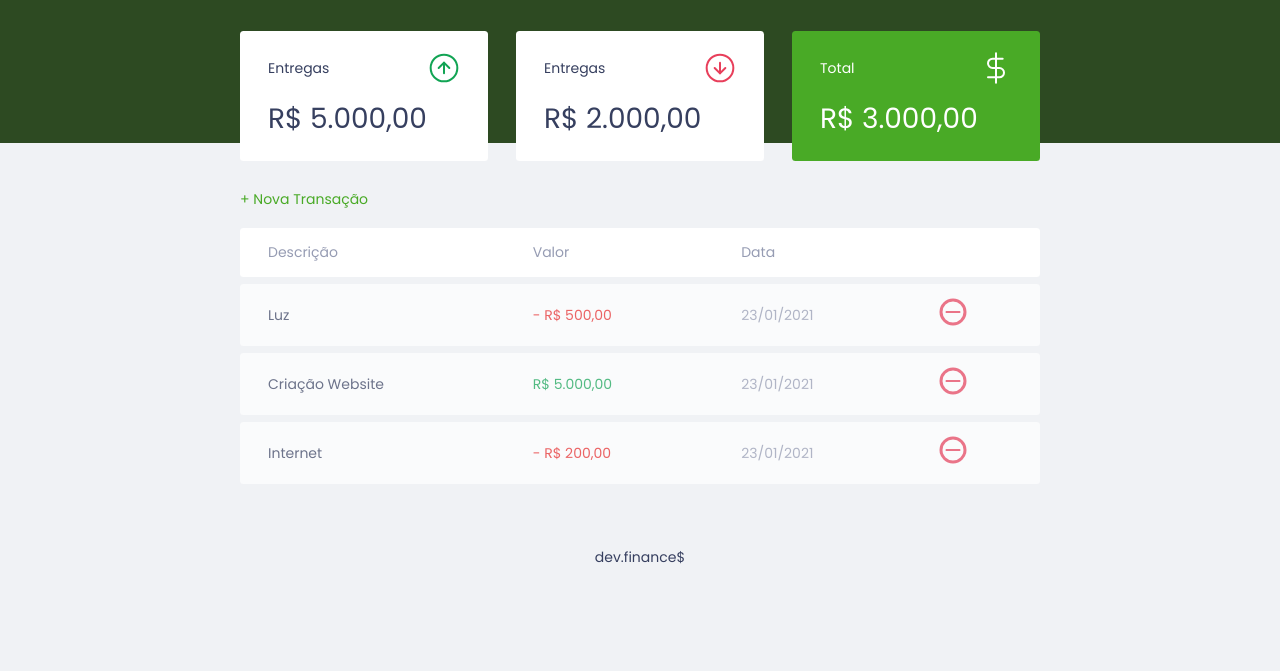
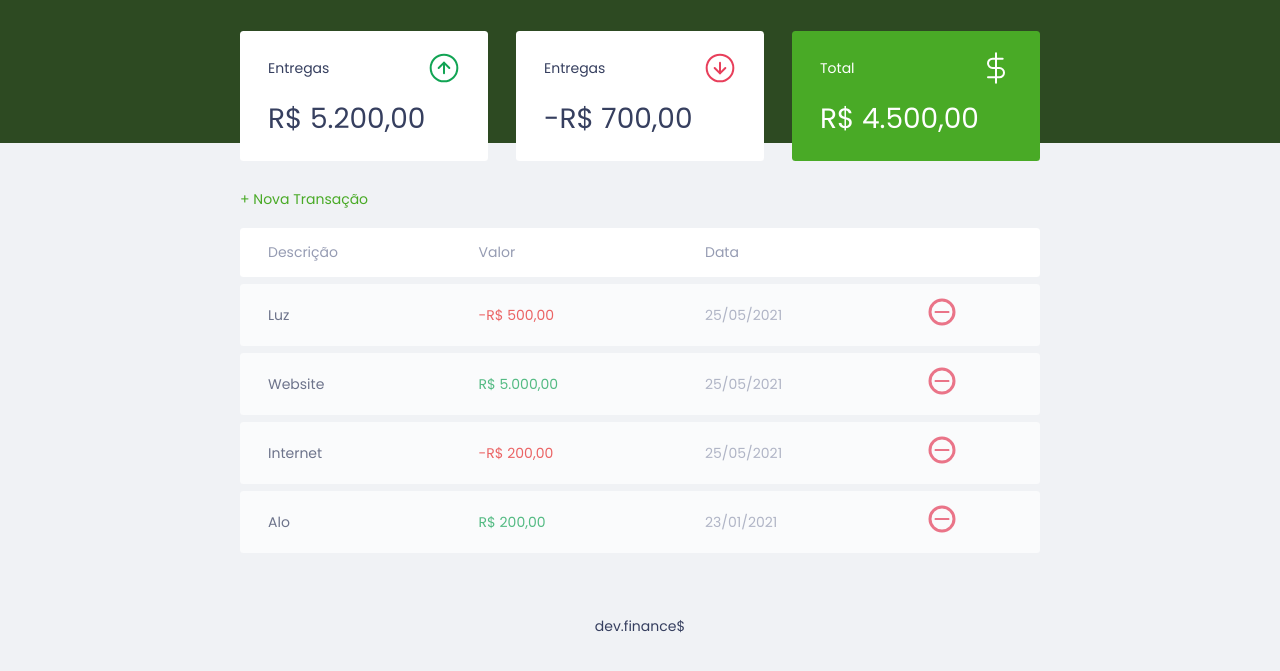
Before and after one commit to ricardo-rals/maratona-discover, a plain HTML site: page index.html in a window 1280 px wide. Shown: the part 55-726 px from the top of the page. Drawn offline with Linux system fonts and the light colour scheme.

Commit message:
Inserindo scripts

```diff
--- a/index.html
+++ b/index.html
@@ -28,7 +28,7 @@
           <span>Entregas</span>
           <img src="./assets/income.svg" alt="Imagem de entradas">
         </h3>
-        <p>R$ 5.000,00</p>
+        <p id="incomeDisplay">R$ 5.000,00</p>
       </div>
 
       <div class="card">
@@ -36,7 +36,7 @@
           <span>Entregas</span>
           <img src="./assets/expense.svg" alt="Imagem de saida">
         </h3>
-        <p>R$ 2.000,00</p>
+        <p id="expenseDisplay">R$ 2.000,00</p>
       </div>
 
       <div class="card total">
@@ -44,7 +44,7 @@
           <span>Total</span>
           <img src="./assets/total.svg" alt="Imagem de total">
         </h3>
-        <p>R$ 3.000,00</p>
+        <p id="totalDisplay">R$ 3.000,00</p>
       </div>
     </section>
 
@@ -65,30 +65,6 @@
           </tr>
         </thead>
         <tbody>
-          <tr>
-            <td class="description">Luz</td>
-            <td class="expense">- R$ 500,00</td>
-            <td class="date">23/01/2021</td>
-            <td>
-              <img src="./assets/minus.svg" alt="Remover transação">
-            </td>
-          </tr>
-          <tr>
-            <td class="description">Criação Website</td>
-            <td class="income">R$ 5.000,00</td>
-            <td class="date">23/01/2021</td>
-            <td>
-              <img src="./assets/minus.svg" alt="Remover transação">
-            </td>
-          </tr>
-          <tr>
-            <td class="description">Internet</td>
-            <td class="expense">- R$ 200,00</td>
-            <td class="date">23/01/2021</td>
-            <td>
-              <img src="./assets/minus.svg" alt="Remover transação">
-            </td>
-          </tr>
         </tbody>
       </table>
     </section>
@@ -148,22 +124,7 @@
     <p>dev.finance$</p>
   </footer>
 
-  <script>
-    const Modal = {
-      open() {
-        document
-          .querySelector('.modal-overlay')
-          .classList
-          .add('active');
-      },
-      close() {
-        document
-          .querySelector('.modal-overlay')
-          .classList
-          .remove('active');
-      }
-    }
-  </script>
+  <script src="./scripts.js"></script>
 </body>
 
 </html>
--- /dev/null
+++ b/scripts.js
@@ -0,0 +1,149 @@
+/**
+ * parou em 1:45
+ */
+
+
+
+const Modal = {
+  open() {
+    document
+      .querySelector('.modal-overlay')
+      .classList
+      .add('active');
+  },
+  close() {
+    document
+      .querySelector('.modal-overlay')
+      .classList
+      .remove('active');
+  }
+}
+
+const transactions = [
+  {
+    id: 1,
+    description: 'Luz',
+    amount: -50000,
+    date: '25/05/2021',
+  },
+  {
+    id: 2,
+    description: 'Website',
+    amount: 500000,
+    date: '25/05/2021',
+  },
+  {
+    id: 3,
+    description: 'Internet',
+    amount: -20000,
+    date: '25/05/2021',
+  }
+]
+
+const Transaction = {
+  all: transactions,
+  add(transaction){
+    Transaction.all.push(transaction)
+    App.reload()
+  },
+  incomes() {
+    let income = 0;
+    Transaction.all.forEach(transaction => {
+      if(transaction.amount > 0) {
+        income += transaction.amount;
+      }
+    })
+    return income;
+  },
+  expenses(){
+    let expense = 0;
+    Transaction.all.forEach(transaction => {
+      if(transaction.amount < 0) {
+        expense += transaction.amount;
+      }
+    })
+    return expense;
+  },
+  total(){
+    return Transaction.incomes() + Transaction.expenses();
+  }
+}
+
+const DOM = {
+  transactionsContainer: document.querySelector('#data-table tbody'),
+
+  addTransaction(transaction, index) {
+    const tr = document.createElement('tr');
+    tr.innerHTML = DOM.innerHTMLTransaction(transaction);
+    DOM.transactionsContainer.appendChild(tr)
+  },
+
+  innerHTMLTransaction(transaction) {
+    const CSSclass = transaction.amount > 0 ? "income" : "expense";
+
+    const amount = Utils.formatCurrency(transaction.amount);
+    const html =
+    `
+    <td class="description">${transaction.description}</td>
+    <td class="${CSSclass}">${amount}</td>
+    <td class="date">${transaction.date}</td>
+    <td>
+      <img src="./assets/minus.svg" alt="Remover transação">
+    </td>
+    `
+    return html;
+  },
+
+  updatedBalance() {
+    document
+      .getElementById('incomeDisplay')
+      .innerHTML = Utils.formatCurrency(Transaction.incomes())
+    document
+      .getElementById('expenseDisplay')
+      .innerHTML = Utils.formatCurrency(Transaction.expenses())
+    document
+      .getElementById('totalDisplay')
+      .innerHTML = Utils.formatCurrency(Transaction.total())
+  },
+  clearTransacions() {
+    DOM.transactionsContainer.innerHTML = ""
+  }
+}
+//formatando valores================
+const Utils = {
+  formatCurrency(value) {
+    const signal = Number(value) < 0 ? "-" : "";
+    value = String(value).replace(/\D/g, "");
+    value = Number(value) / 100;
+    value = value.toLocaleString("pt-BR", {
+      style: "currency",
+      currency: "BRL"
+    })
+    return signal + value;
+  }
+}
+
+const App ={
+  init() {
+    Transaction.all.forEach(transaction => {
+      DOM.addTransaction(transaction);
+    });
+
+    DOM.updatedBalance();
+
+  },
+  reload() {
+    DOM.clearTransacions()
+    App.init()
+  }
+}
+
+App.init();
+
+
+Transaction.add({
+  id:39,
+  description: 'Alo',
+  amount: 20000,
+  date: '23/01/2021'
+})
--- a/styles.css
+++ b/styles.css
@@ -1,9 +1,3 @@
-/*
-Testando aqui
-Outro teste
-testando mais outra vez
-*/
-
 :root {
     --dark-blue: #363f5f;
     --green: #49AA26;
```
